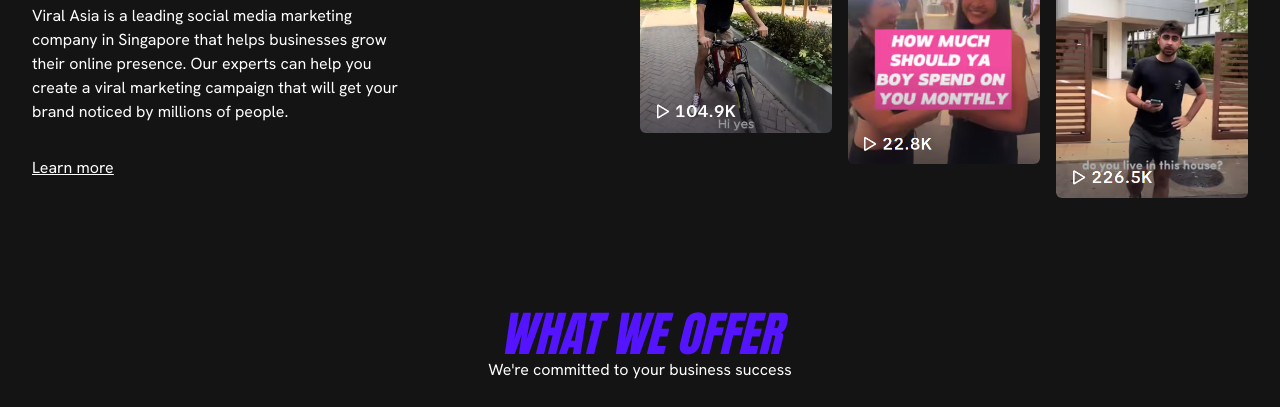
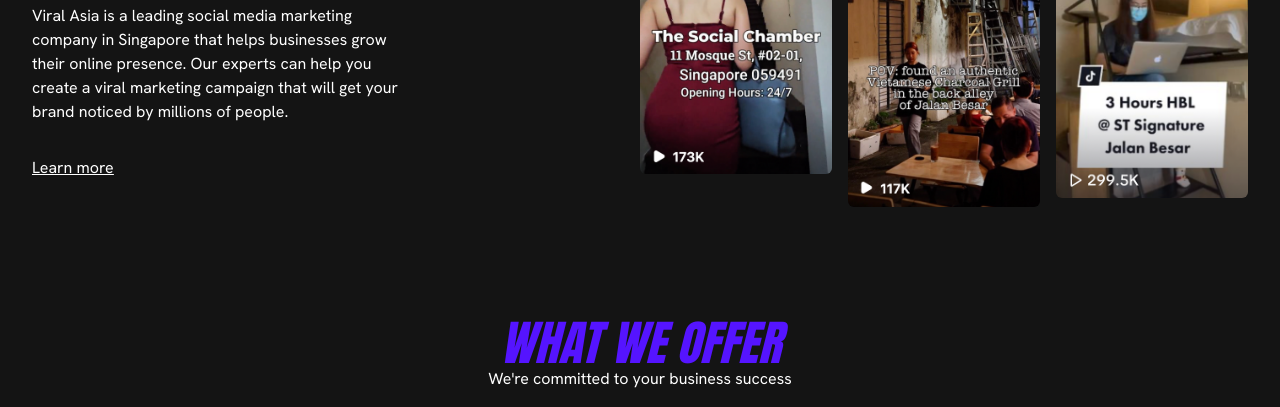
Before and after one commit to tankztz/viral-asia-landing-page, an Astro site: page / in a window 1280 px wide. Shown: the part 780-1187 px from the top of the page. Built offline with nearby package versions, Linux system fonts and the light colour scheme; Astro itself is replaced by a stand-in of ours.

Commit message:
Update about images

```diff
--- a/src/pages/index.astro
+++ b/src/pages/index.astro
@@ -13,7 +13,7 @@
 		<!-- Add Call To action, company Name and Button text2 -->
 	<Header callToAction='Go VIRAL Today', buttonText='Viral Today' companyName='Viral Asia'/>
 
-	<About linkText="/" image1='pin2.png', image2='cupid_1.png', image3='pin3.png' />
+	<About linkText="/" image1='smm3.png', image2='smm2.png', image3='smm4.png' />
 	<Offers />
 	<Testimonials />
 
```
Also changed, not shown: public/images/smm2.png (added), public/images/smm3.png (added), public/images/smm4.png (added).
